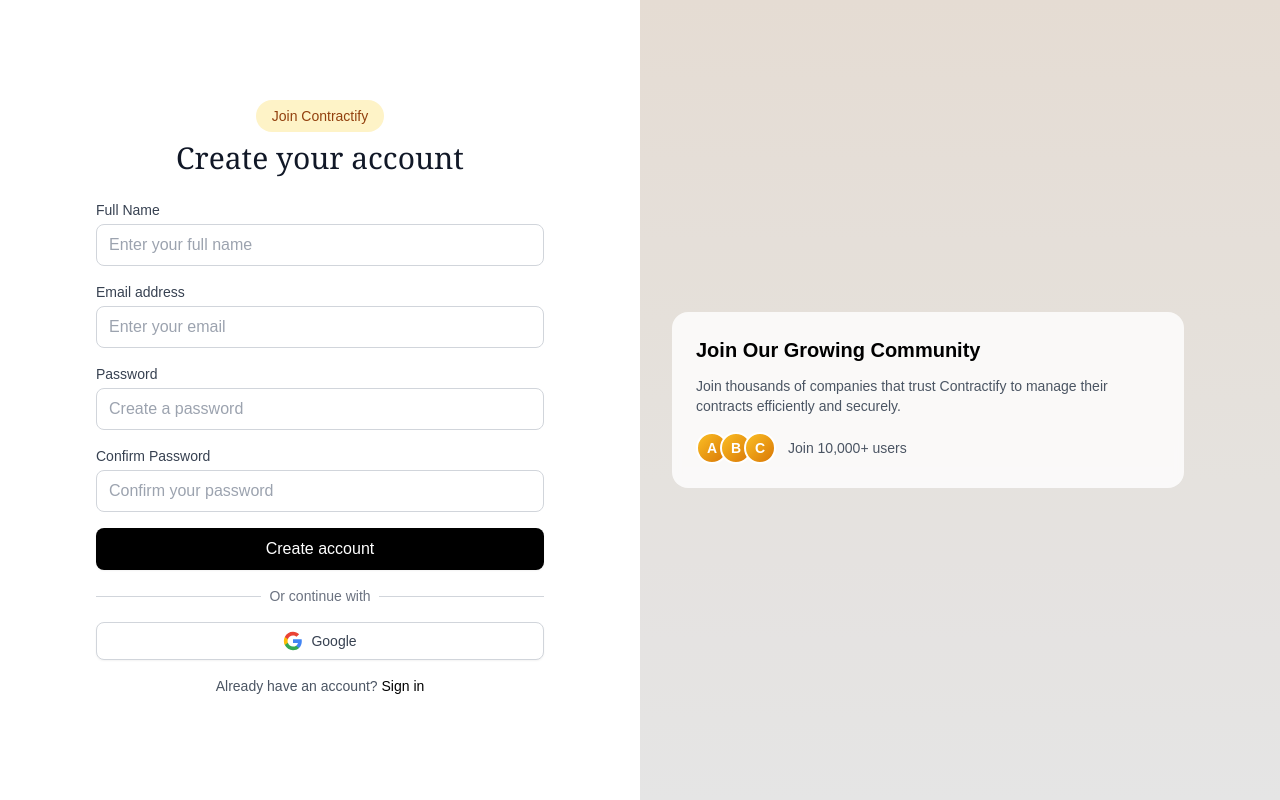
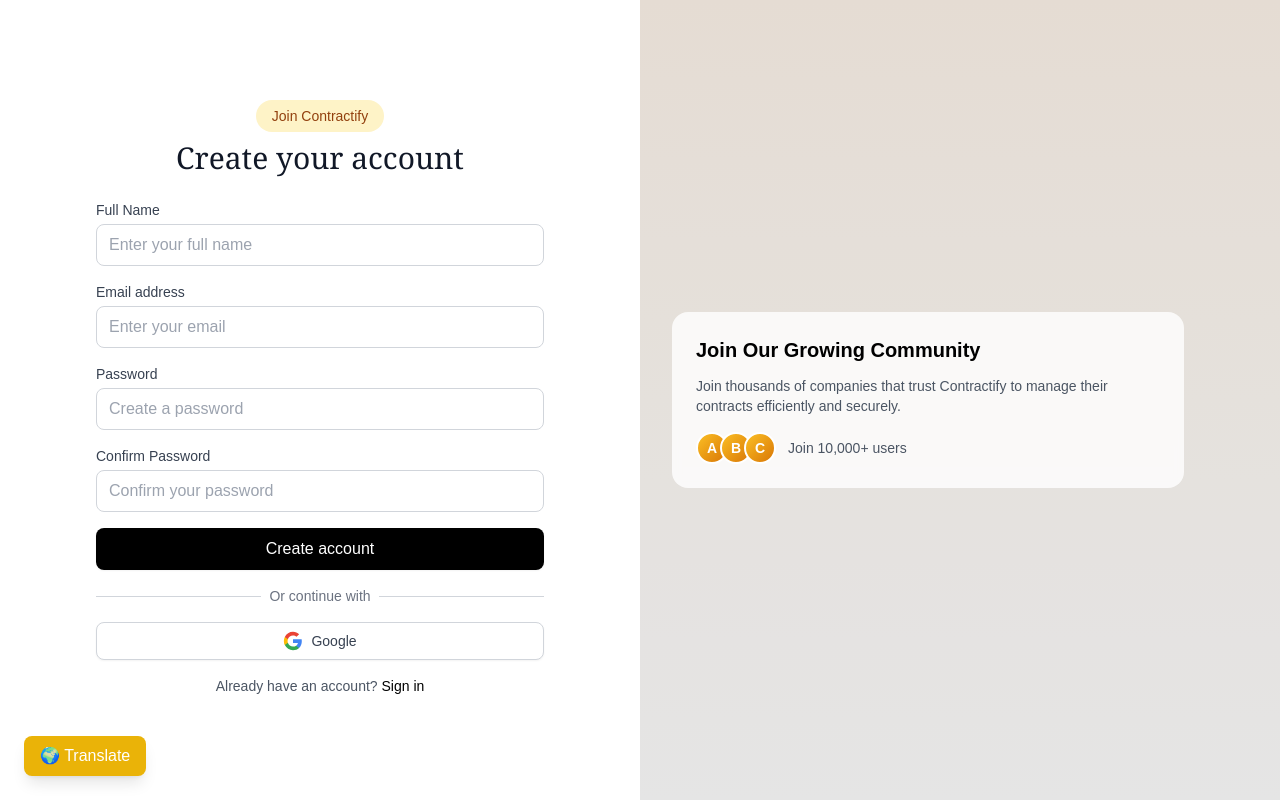
Before and after one commit to BuildingProjects/Contractify, a Next.js app in the folder client/: page /signup in a window 1280 px wide. Built offline with nearby package versions, Linux system fonts and the light colour scheme.

Commit message:
styling of translate button

```diff
--- a/client/src/app/components/GoogleTranslate.js
+++ b/client/src/app/components/GoogleTranslate.js
@@ -1,8 +1,33 @@
+// "use client";
+// import { useEffect } from "react";
+
+// export default function GoogleTranslate() {
+//   useEffect(() => {
+//     const script = document.createElement("script");
+//     script.src =
+//       "https://translate.google.com/translate_a/element.js?cb=googleTranslateElementInit";
+//     script.async = true;
+//     document.body.appendChild(script);
+
+//     window.googleTranslateElementInit = () => {
+//       new window.google.translate.TranslateElement(
+//         { pageLanguage: "en" },
+//         "google_translate_element"
+//       );
+//     };
+//   }, []);
+
+//   return <div id="google_translate_element"></div>;
+// }
 "use client";
-import { useEffect } from "react";
+import { useEffect, useState } from "react";
 
 export default function GoogleTranslate() {
+  const [isLoaded, setIsLoaded] = useState(false);
+  const [isVisible, setIsVisible] = useState(false);
+
   useEffect(() => {
+    // Load Google Translate script dynamically
     const script = document.createElement("script");
     script.src =
       "https://translate.google.com/translate_a/element.js?cb=googleTranslateElementInit";
@@ -11,11 +36,33 @@
 
     window.googleTranslateElementInit = () => {
       new window.google.translate.TranslateElement(
-        { pageLanguage: "en" },
+        {
+          pageLanguage: "en",
+          layout: window.google.translate.TranslateElement.InlineLayout.SIMPLE,
+        },
         "google_translate_element"
       );
+      setIsLoaded(true); // Mark as loaded once initialized
     };
   }, []);
 
-  return <div id="google_translate_element"></div>;
+  return (
+    <div className="fixed bottom-6 left-6 z-50 flex flex-col items-start space-y-2">
+      {/* Translate Button */}
+      <button
+        onClick={() => setIsVisible(!isVisible)}
+        className="bg-yellow-500 text-white px-4 py-2 rounded-lg shadow-lg hover:bg-yellow-700 transition"
+      >
+        🌍 Translate
+      </button>
+
+      {/* Google Translate Widget (Initially hidden) */}
+      <div
+        id="google_translate_element"
+        className={`${
+          isVisible ? "block" : "hidden"
+        } bg-white p-2 shadow-lg rounded-lg border`}
+      ></div>
+    </div>
+  );
 }
```
